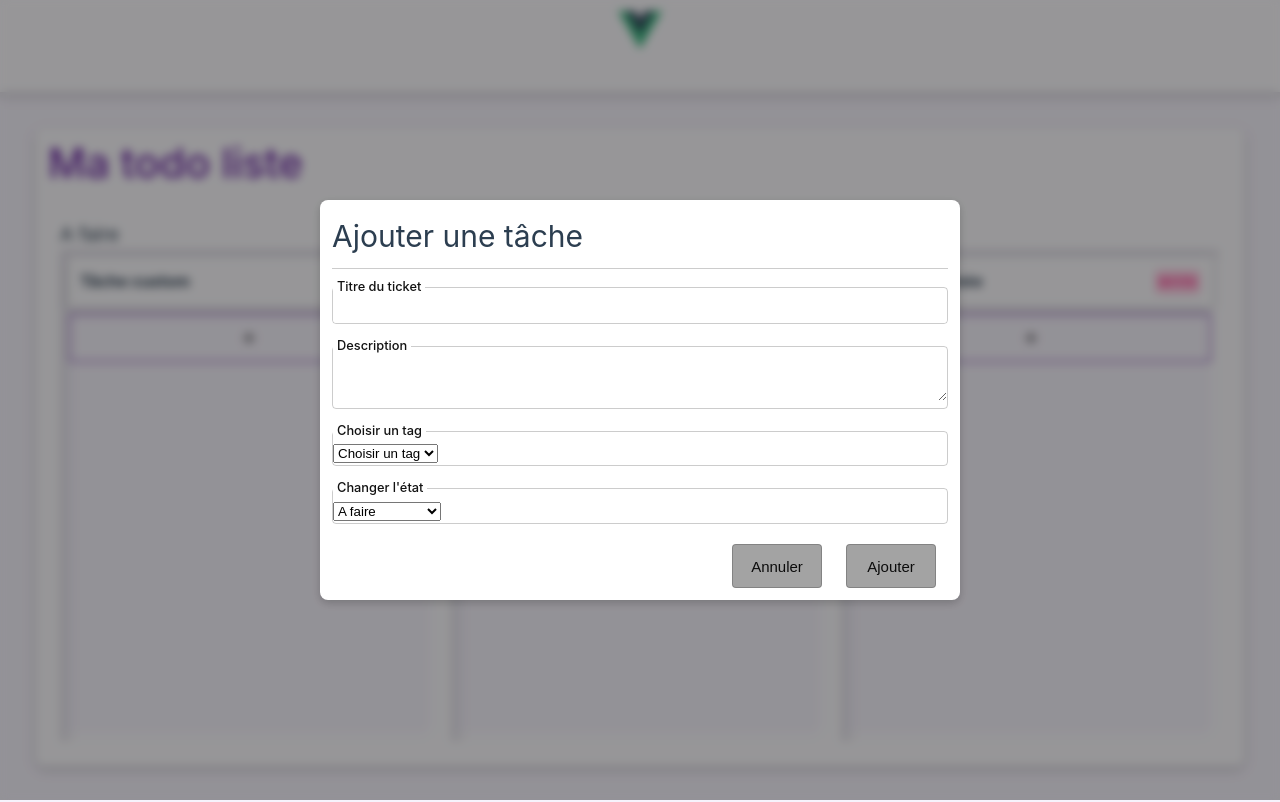
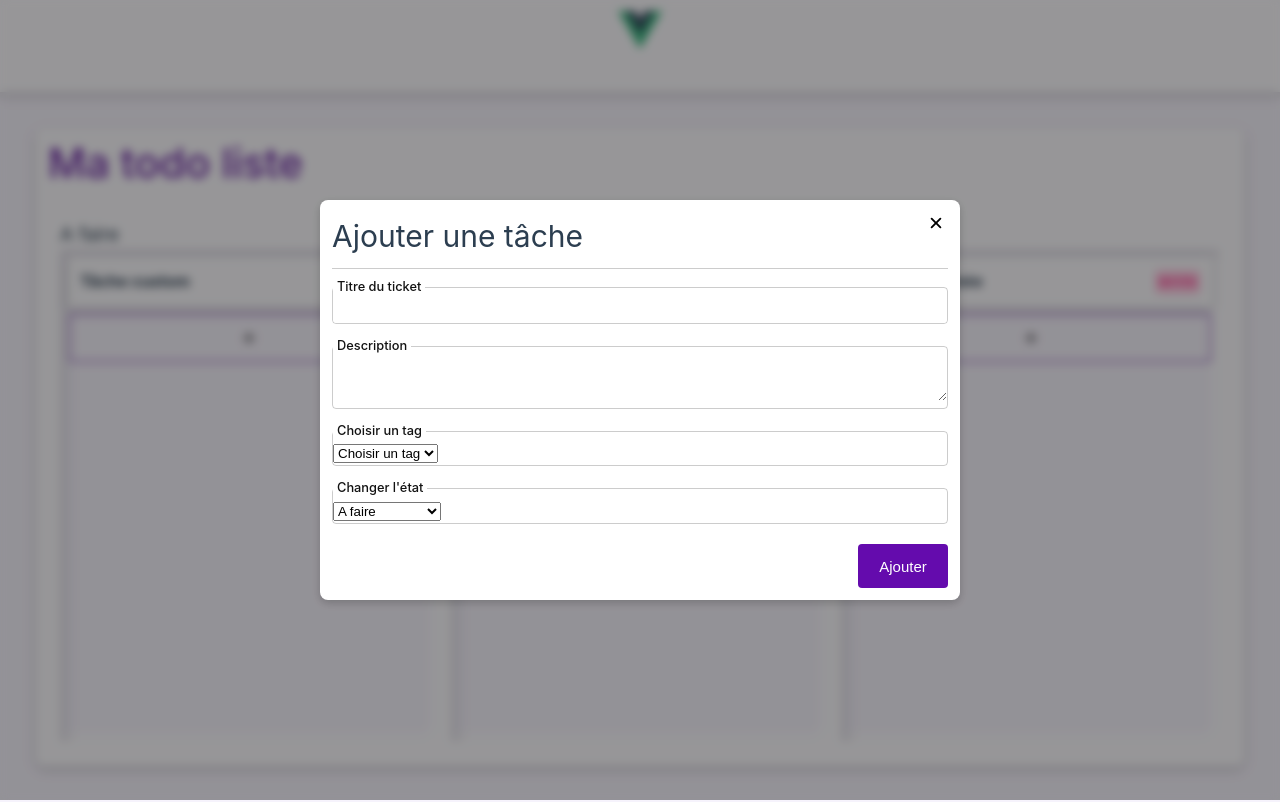
Before and after one commit to johan-bouguermouh/veille-techno-frontend, a Vue app in the folder todolist/: page / in a window 1280 px wide. Both pictures are taken after a click on the item 249 px from the left and 337 px from the top of the page. Built offline with nearby package versions, Linux system fonts and the light colour scheme.

Commit message:
feat: add delete and multi-selected component

```diff
--- a/todolist/package.json
+++ b/todolist/package.json
@@ -14,6 +14,7 @@
   "dependencies": {
     "pinia": "^2.1.7",
     "vue": "^3.3.4",
+    "vue-multiselect": "^2.1.8",
     "vue-router": "^4.2.5"
   },
   "devDependencies": {
--- a/todolist/src/components/FormTaskModaleComponent.vue
+++ b/todolist/src/components/FormTaskModaleComponent.vue
@@ -127,8 +127,11 @@ const updateSelect = ($event: any) => {
           </fieldset>
         </div>
         <div class="footer-modal-form-task">
-          <button type="button" @click="handleIsOpen(false)">Annuler</button>
+          <button class="button-close" type="button" @click="handleIsOpen(false)">
+            <img alt="fermer la modale" src="../assets/iconSVG/close.svg" width="20" height="20" />
+          </button>
           <button
+            class="button-delete"
             v-if="isIdTaskValid(thisTask.idTask)"
             @click="
               ($event) => {
@@ -143,6 +146,7 @@ const updateSelect = ($event: any) => {
           <button
             v-else
             type="button"
+            class="button-submit"
             @click="
               ($event) => {
                 addTask(thisTask)
@@ -173,6 +177,7 @@ const updateSelect = ($event: any) => {
   backdrop-filter: blur(5px);
 }
 .wrappe-modal-form-task > div {
+  position: relative;
   background-color: #ffffff;
   border-radius: 8px;
   box-shadow: 0px 3px 10px 0px #00000033;
@@ -199,6 +204,11 @@ const updateSelect = ($event: any) => {
   gap: 12px;
   height: 100%;
   box-sizing: border-box;
+}
+
+.button-delete {
+  background-color: #e63946;
+  color: #ffffff;
 }
 
 fieldset {
@@ -236,7 +246,7 @@ textarea {
   gap: 12px;
 }
 
-button {
+button:not(.button-close) {
   justify-self: flex-end;
   align-self: flex-end;
   padding: 4px 12px;
@@ -246,20 +256,37 @@ button {
   min-width: 90px;
   min-height: 44px;
 }
-button[type='submit'] {
+.button-close {
+  position: absolute;
+  top: 4px;
+  right: 4px;
+  border: none;
+  width: 40px;
+  height: 40px;
+  background-color: transparent;
+  color: #000000ed;
+  padding: 4px;
+  border-radius: 20px;
+  cursor: pointer;
+}
+.button-submit {
   background-color: #640bad;
   color: #ffffff;
 }
-button:not([type='submit']) {
+.button-simple:not([type='submit']) {
   background-color: #a3a3a3;
   color: #000000ed;
   border: 1px solid #00000033;
   margin-right: 12px;
 }
 
-button:hover {
+button:not(.button-close):hover {
   filter: brightness(1.1);
   cursor: pointer;
   box-shadow: 0px 3px 10px 0px #00000033;
 }
+.button-close:hover img {
+  cursor: pointer;
+  transform: scale(1.1);
+}
 </style>
--- a/todolist/src/main.ts
+++ b/todolist/src/main.ts
@@ -1,5 +1,5 @@
 import './assets/main.css'
-
+import Multiselect from 'vue-multiselect'
 import { createApp } from 'vue'
 import { createPinia } from 'pinia'
 
@@ -12,3 +12,4 @@ app.use(createPinia())
 app.use(router)
 
 app.mount('#app')
+app.component('multi-select', Multiselect)
```
Also changed, not shown: todolist/src/assets/iconSVG/close.svg (added), 1 other file (tests, documents, lock files or other folders).
